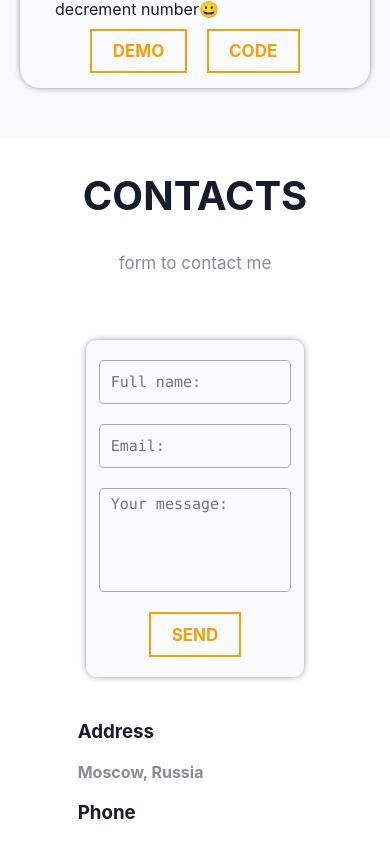
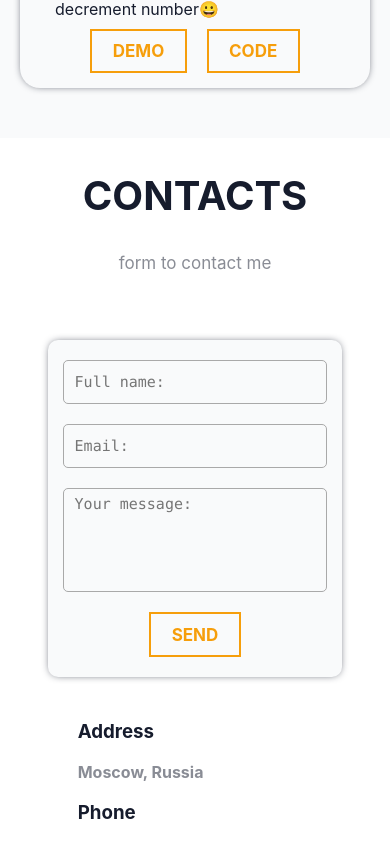
Before and after one commit to ArtemYanchenko/portfolio, a React (Create React App) app: page / in a window 390 px wide. Shown: the part 4080-4924 px from the top of the page. Built offline with nearby package versions, Linux system fonts and the light colour scheme; a web font is replaced by a local one.

Commit message:
refactor media query

```diff
--- a/src/contacts/contacts.module.css
+++ b/src/contacts/contacts.module.css
@@ -82,7 +82,7 @@ textarea {
 }
 
 
-@media (max-width: 767px) {
+@media screen and (max-width: 767px) {
     .contactWrapper{
         flex-direction: column;
         gap: 25px;
@@ -90,5 +90,10 @@ textarea {
     .formWrapper {
         width: 65%;
     }
+}
 
+@media screen and (max-width: 400px){
+    .contactsContainer{
+        width: 100%;
+    }
 }
```
